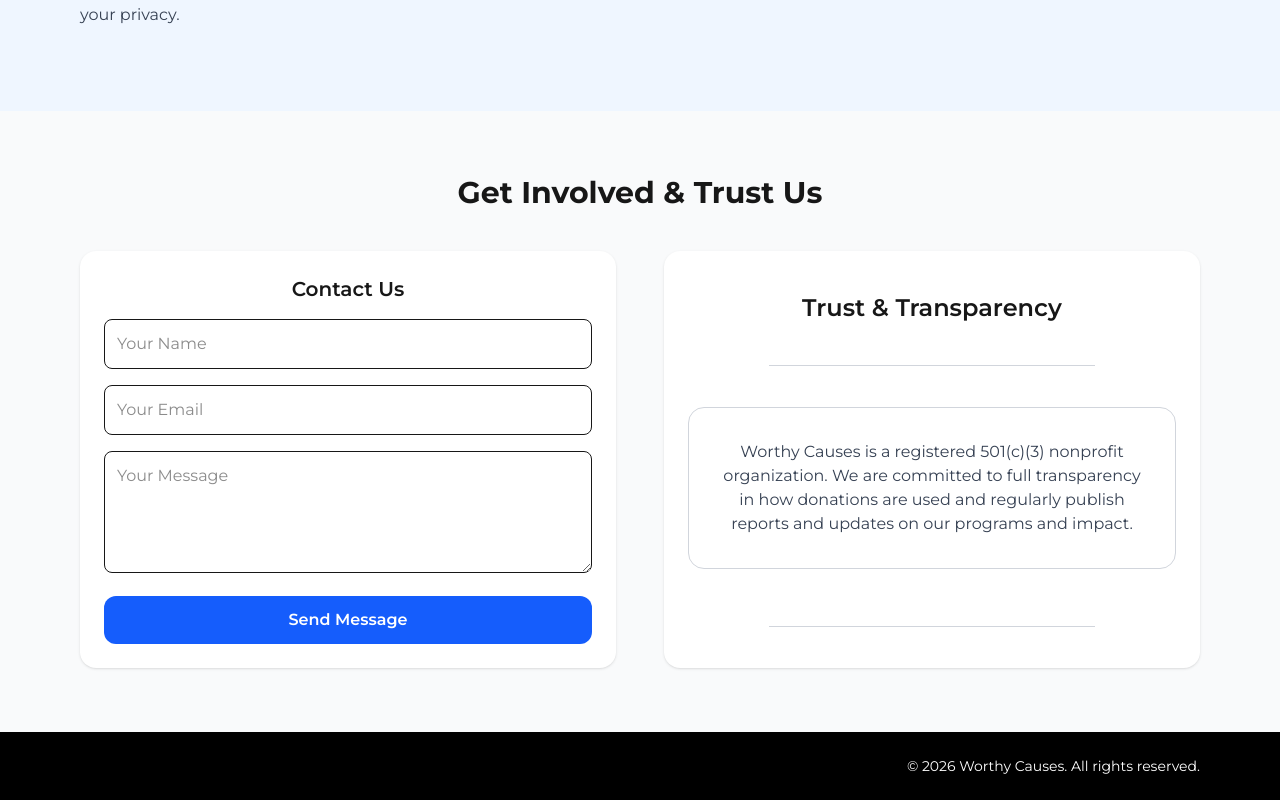
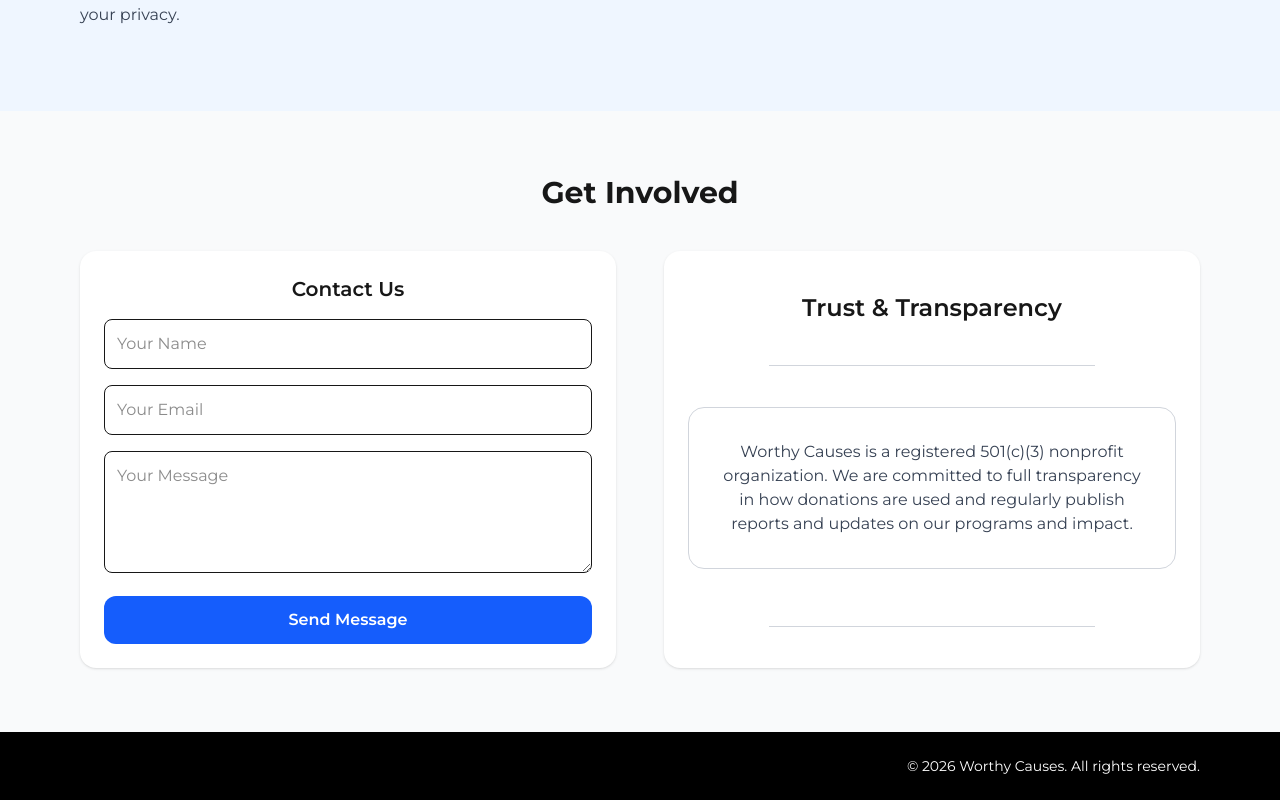
Before and after one commit to kflieder/worthycauses, a Next.js app: page / in a window 1280 px wide. Shown: the part 1679-2479 px from the top of the page. Built offline with nearby package versions, Linux system fonts and the light colour scheme.

Commit message:
Update Contact.tsx

```diff
--- a/app/components/Contact.tsx
+++ b/app/components/Contact.tsx
@@ -11,7 +11,7 @@ function Contact() {
   return (
     <section id="contact" className="py-16 bg-gray-50 section-anchor">
       <div className="max-w-6xl mx-auto px-4 text-center flex flex-col gap-10">
-        <h2 className="text-3xl font-bold">Get Involved & Trust Us</h2>
+        <h2 className="text-3xl font-bold">Get Involved</h2>
 
 
         <div className="grid md:grid-cols-2 gap-12">
```
